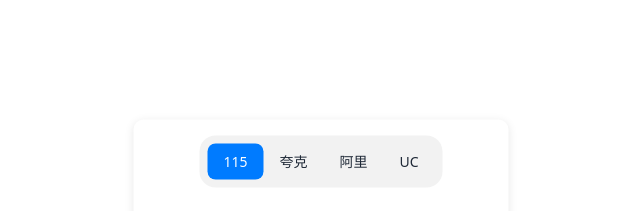
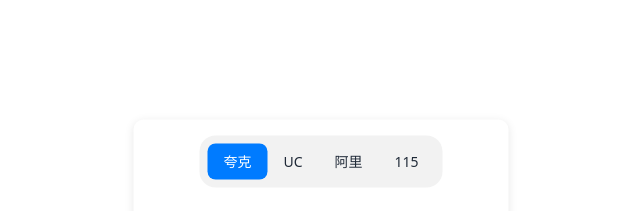
Before and after one commit to YYDS678/cookie-butler, a website: page public/index.html in a window 1280 px wide. Shown: the top 211 px of the page, 319-959 px from the left. Drawn offline with nearby package versions, Linux system fonts and the light colour scheme.

Commit message:
调整顺序

```diff
--- a/package.json
+++ b/package.json
@@ -13,9 +13,10 @@
     "cookie",
     "login",
     "vercel",
-    "115",
     "quark",
-    "aliyun"
+    "uc",
+    "aliyun",
+    "115"
   ],
   "author": "Your Name",
   "license": "MIT",
--- a/public/index.html
+++ b/public/index.html
@@ -14,10 +14,10 @@
 <div class="artboard phone-2 box p-4">
     <!-- Navigation Menu -->
     <ul class="menu menu-horizontal lg:menu-horizontal bg-base-200 rounded-box mb-4">
-        <li><a class="btn-scan active" data-platform="115">115</a></li>
-        <li><a class="btn-scan" data-platform="quark">夸克</a></li>
+        <li><a class="btn-scan active" data-platform="quark">夸克</a></li>
+        <li><a class="btn-scan" data-platform="uc">UC</a></li>
         <li><a class="btn-scan" data-platform="ali">阿里</a></li>
-        <li><a class="btn-scan" data-platform="uc">UC</a></li>
+        <li><a class="btn-scan" data-platform="115">115</a></li>
     </ul>
 
     <!-- QR Code -->
--- a/public/script.js
+++ b/public/script.js
@@ -1,5 +1,5 @@
 // 全局变量
-let currentPlatform = '115';
+let currentPlatform = 'quark';
 let currentSessionKey = null;
 let pollInterval = null;
 let timeoutTimer = null;
```
Also changed, not shown: README.md.
